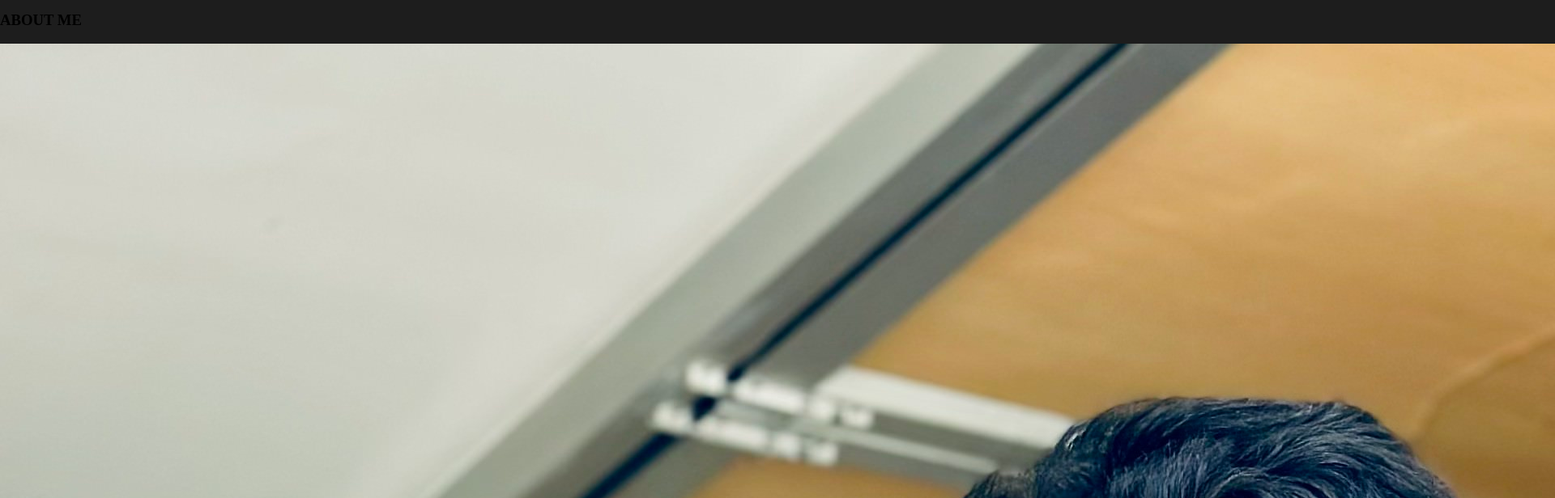
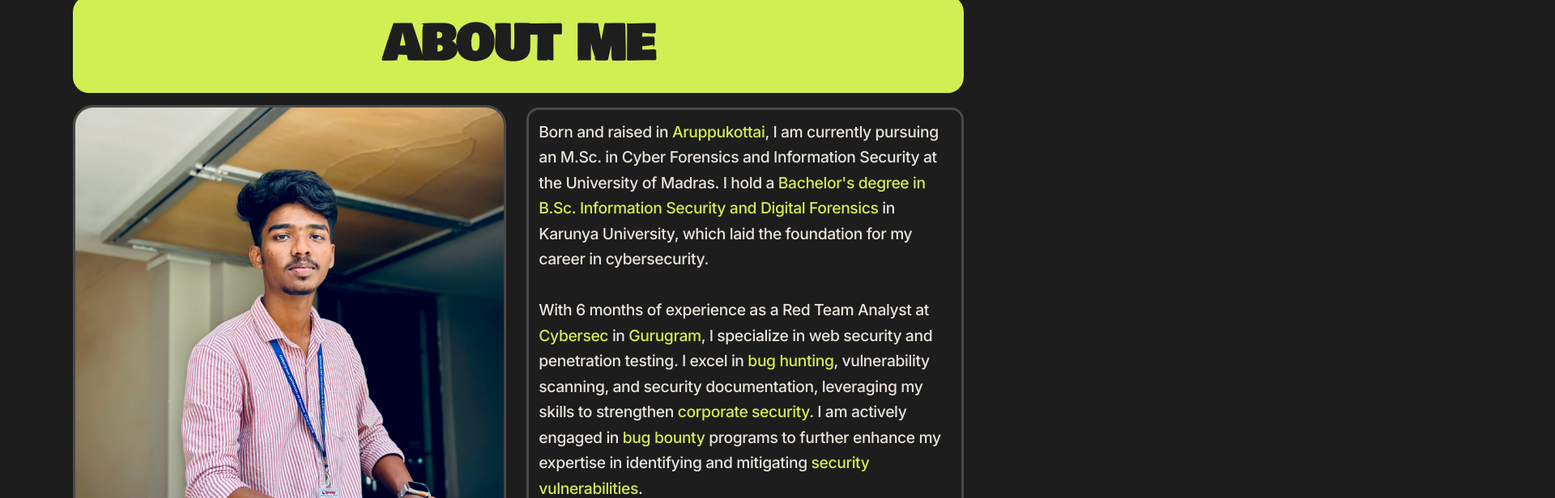
Before and after one commit to Adesh-111/Gokul-portfolio, a React (Vite) app: page / in a window 1280 px wide. Shown: the part 80-696 px from the top of the page at 81% size, 1920 px wide, since content can reach past the window. Built offline with nearby package versions, Linux system fonts and the light colour scheme; a web font is replaced by a local one.

Commit message:
Completion of 35% styling for About component

```diff
--- a/index.html
+++ b/index.html
@@ -3,18 +3,18 @@
   <head>
     <meta charset="UTF-8" />
     <link rel="icon" type="image/svg+xml" href="./src/assets/Logo.svg" />
+    <link
+    rel="stylesheet"
+    href="https://cdnjs.cloudflare.com/ajax/libs/font-awesome/6.7.1/css/all.min.css"
+    integrity="sha512-5Hs3dF2AEPkpNAR7UiOHba+lRSJNeM2ECkwxUIxC1Q/FLycGTbNapWXB4tP889k5T5Ju8fs4b1P5z/iB4nMfSQ=="
+    crossorigin="anonymous"
+    referrerpolicy="no-referrer"
+  />
     <meta name="viewport" content="width=device-width, initial-scale=1.0" />
     <title>Gokul krishna Portfolio</title>
   </head>
   <body>
     <div id="root"></div>
     <script type="module" src="/src/main.jsx"></script>
-    <link
-      rel="stylesheet"
-      href="https://cdnjs.cloudflare.com/ajax/libs/font-awesome/6.7.1/css/all.min.css"
-      integrity="sha512-5Hs3dF2AEPkpNAR7UiOHba+lRSJNeM2ECkwxUIxC1Q/FLycGTbNapWXB4tP889k5T5Ju8fs4b1P5z/iB4nMfSQ=="
-      crossorigin="anonymous"
-      referrerpolicy="no-referrer"
-    />
   </body>
 </html>
--- a/src/components/About/About.css
+++ b/src/components/About/About.css
@@ -0,0 +1,79 @@
+.about-container {
+  display: flex;
+  flex-direction: column;
+  align-items: center;
+  justify-content: center;
+}
+
+.about {
+  max-width: 1100px;
+  box-sizing: border-box;
+  overflow: hidden;
+}
+
+.about-title {
+  background-color: #d1ef53;
+  height: 120px;
+  display: flex;
+  align-items: center;
+  justify-content: center;
+  width: 100%;
+  font-family: Bowlby One;
+  font-size: 50px;
+  font-weight: 400;
+  line-height: 62.23px;
+  letter-spacing: -0.02em;
+  color: #1e1e1e;
+  border-radius: 20px;
+}
+
+.about-details {
+  display: flex;
+  gap: 25px;
+  margin: 15px 0;
+  align-items: center;
+  justify-content: center;
+}
+
+.about-details img {
+  width: 700px;
+  height: 620px;
+  border-radius: 25px;
+  border: 3px solid rgba(255, 255, 255, 0.2);
+}
+
+.about-details p {
+  font-family: Inter;
+  font-size: 19.3px;
+  font-weight: 500;
+  line-height: 31.48px;
+  letter-spacing: -0.02em;
+  text-align: left;
+  margin: 0;
+  padding: 12px;
+  border: 3px solid rgba(255, 255, 255, 0.2);
+  border-radius: 15px;
+  color: #E9E3DC;
+  height: 590px;
+}
+
+.about-details p span{
+    color: #D1EF53;
+}
+
+.skills{
+    border: 3px solid rgba(255, 255, 255, 0.2);
+    border-radius: 15px;
+}
+
+.skills ul{
+    display: flex;
+    justify-content: space-evenly;
+    list-style: none;
+}
+
+.skills ul img{
+    width: 50px;
+    height: 50px;
+    filter: grayscale(100%);
+}
--- a/src/components/About/About.jsx
+++ b/src/components/About/About.jsx
@@ -5,26 +5,29 @@ function About() {
   return (
     <>
       <div className="about-container">
+        <div className="about">
+
+
         <div className="about-title">
           <h3>ABOUT ME</h3>
         </div>
         <div className="about-details">
           <img src={assets.GokulKrishna} alt="" className="about-img" />
           <p className="about-desc">
-            Born and raised in Aruppukottai, I am currently pursuing an M.Sc. in
+            Born and raised in <span>Aruppukottai</span>, I am currently pursuing an M.Sc. in
             Cyber Forensics and Information Security at the University of
-            Madras. I hold a Bachelor's degree in B.Sc. Information Security and
-            Digital Forensics in Karunya University, which laid the foundation
-            for my career in cybersecurity. <br />
-            With 6 months of experience as a Red Team Analyst at Cybersec in
-            Gurugram, I specialize in web security and penetration testing. I
-            excel in bug hunting, vulnerability scanning, and security
-            documentation, leveraging my skills to strengthen corporate
-            security. I am actively engaged in bug bounty programs to further
-            enhance my expertise in identifying and mitigating security
-            vulnerabilities. <br />
+            Madras. I hold a <span>Bachelor's degree in B.Sc. Information Security and
+            Digital Forensics</span> in Karunya University, which laid the foundation
+            for my career in cybersecurity. <br /> <br />
+            With 6 months of experience as a Red Team Analyst at <span>Cybersec</span> in
+            <span> Gurugram</span>, I specialize in web security and penetration testing. I
+            excel in <span>bug hunting</span>, vulnerability scanning, and security
+            documentation, leveraging my skills to strengthen <span>corporate
+            security</span>. I am actively engaged in <span>bug bounty</span> programs to further
+            enhance my expertise in identifying and mitigating <span>security
+            vulnerabilities</span>. <br /> <br />
             Outside of my professional pursuits, I am passionate about
-            slow-paced and art films, immersing myself in their unique
+            <span> slow-paced and art films</span>, immersing myself in their unique
             storytelling and artistic expression.
           </p>
         </div>
@@ -102,7 +105,7 @@ function About() {
                   <h4>Attacks</h4>
                   <p>
                     <img src={assets.listStyle} alt="" />
-                    Conducted phishing and spoofing attacks to evaluate clients'
+                    Conducted phishing and spoofing attacks to evaluate clients
                     defenses against social engineering threats. Analyzed
                     results to identify vulnerabilities in employee awareness
                     and response protocols. Provided recommendations to enhance
@@ -161,6 +164,7 @@ function About() {
           </a>
         </div>
         <img src={assets.Arnold} alt="" />
+        </div>
       </div>
     </>
   );
```
